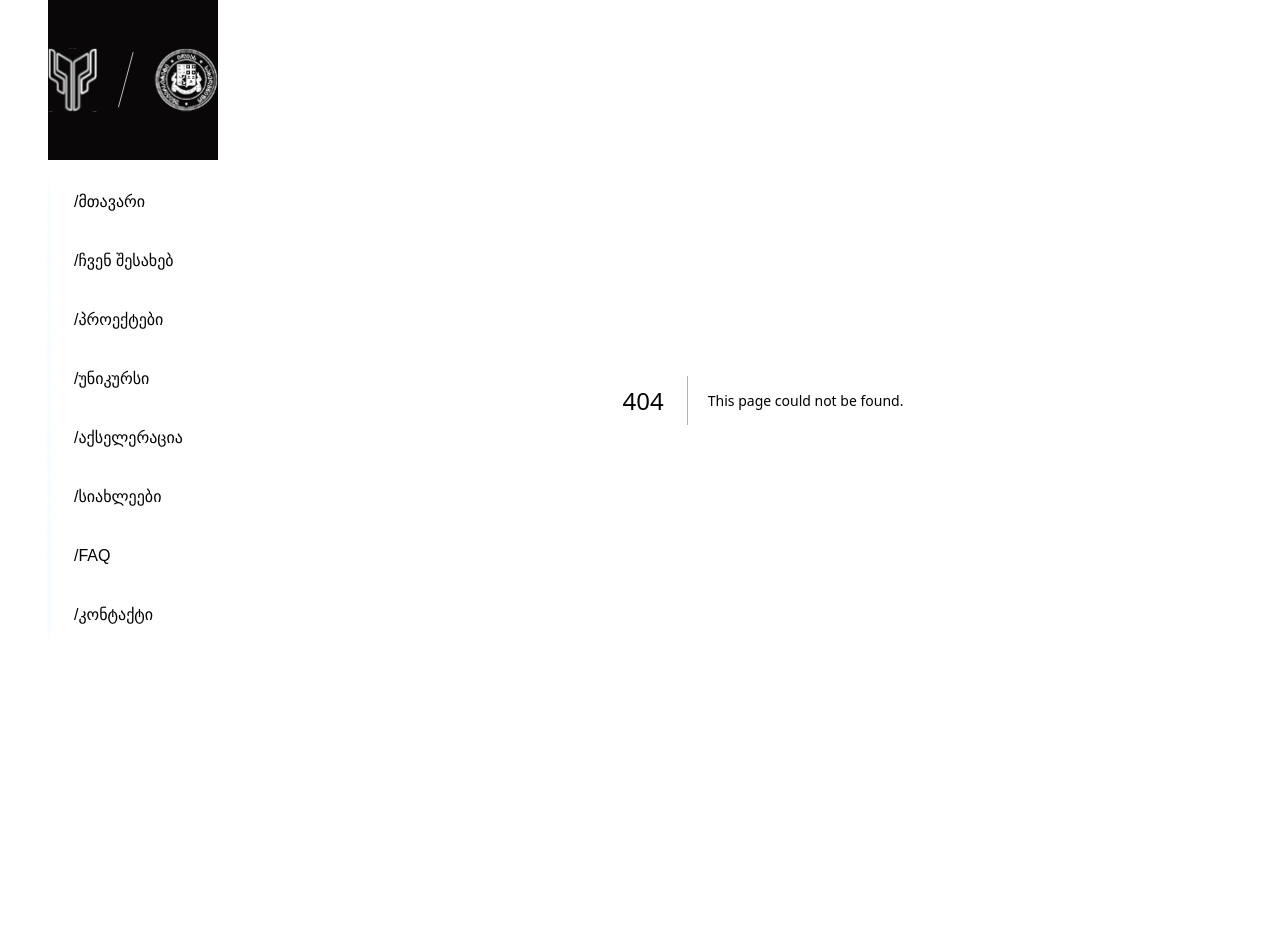
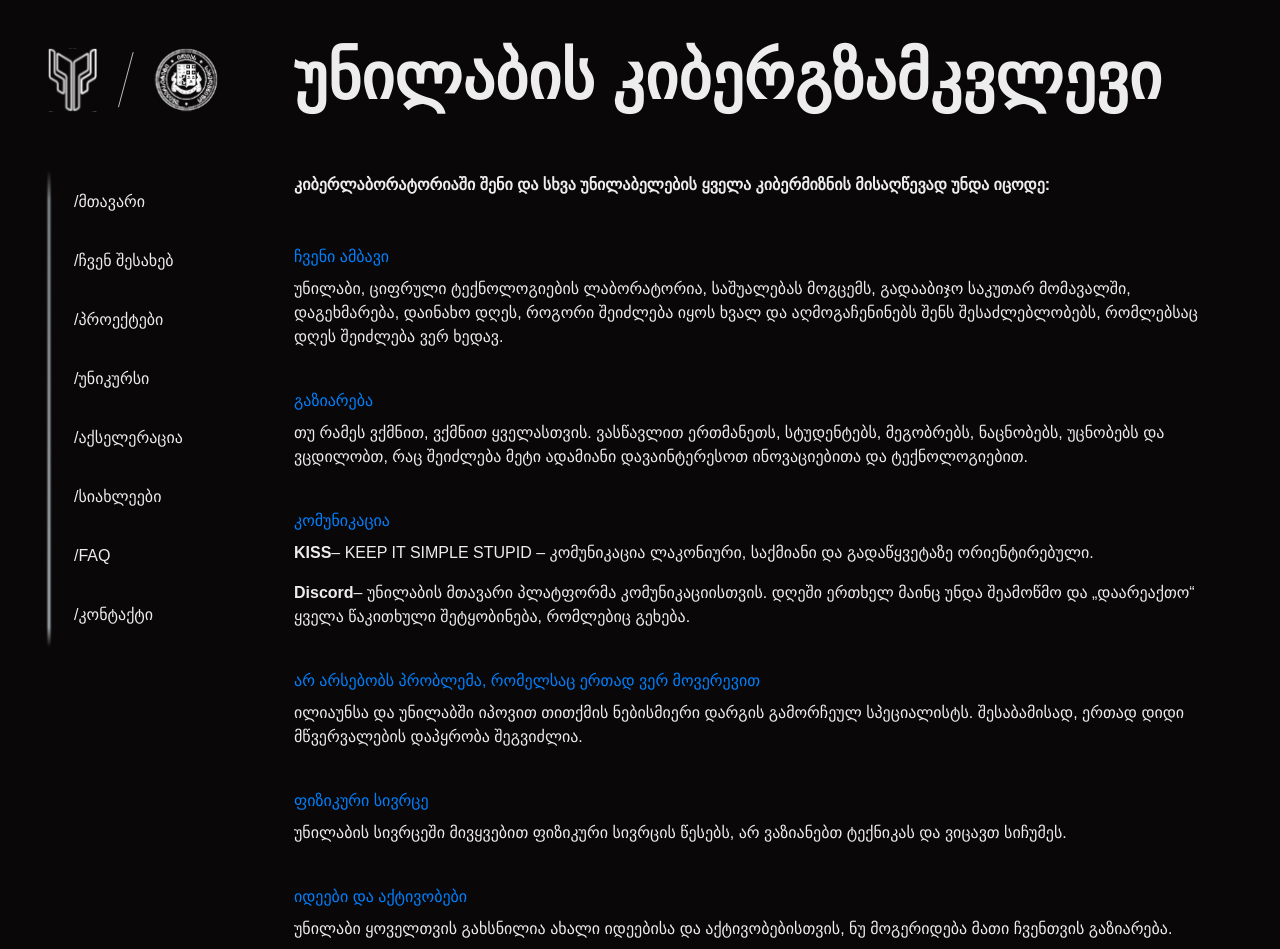
Before and after one commit to Mind1a/unilab-client, a Next.js app: page /roadmap in a window 1280 px wide. Before the commit this address had no page. Shown: the top 949 px of the page. Before the commit the page ends 800 px from the top, so only its background shows below. Built offline with nearby package versions, Linux system fonts and the light colour scheme; a web font is replaced by a local one.

Commit message:
feature/roadmap-page

```diff
--- /dev/null
+++ b/app/roadmap/page.tsx
@@ -0,0 +1,8 @@
+import RoadmapPage from "@features/roadmap/components/composites/RoadmapPage"
+import React from "react"
+
+function Roadmap() {
+  return <RoadmapPage></RoadmapPage>
+}
+
+export default Roadmap
--- /dev/null
+++ b/features/landing/data/roadmapData.tsx
@@ -0,0 +1,82 @@
+import React from "react"
+import { RoadmapAtricle } from "../types"
+
+export const RoadMapArticlesList: RoadmapAtricle[] = [
+  {
+    id: 1,
+    title: "ჩვენი ამბავი",
+    content: (
+      <span>
+        უნილაბი, ციფრული ტექნოლოგიების ლაბორატორია, საშუალებას მოგცემს,
+        გადააბიჯო საკუთარ მომავალში, დაგეხმარება, დაინახო დღეს, როგორი შეიძლება
+        იყოს ხვალ და აღმოგაჩენინებს შენს შესაძლებლობებს, რომლებსაც დღეს შეიძლება
+        ვერ ხედავ.
+      </span>
+    ),
+  },
+  {
+    id: 2,
+    title: "გაზიარება",
+    content: (
+      <span>
+        თუ რამეს ვქმნით, ვქმნით ყველასთვის. ვასწავლით ერთმანეთს, სტუდენტებს,
+        მეგობრებს, ნაცნობებს, უცნობებს და ვცდილობთ, რაც შეიძლება მეტი ადამიანი
+        დავაინტერესოთ ინოვაციებითა და ტექნოლოგიებით.
+      </span>
+    ),
+  },
+  {
+    id: 3,
+    title: "კომუნიკაცია",
+    content: (
+      <React.Fragment>
+        <span>
+          <strong>KISS</strong>
+           – KEEP IT SIMPLE STUPID – კომუნიკაცია ლაკონიური, საქმიანი და
+          გადაწყვეტაზე ორიენტირებული.
+        </span>
+        <span>
+          <strong>Discord</strong>
+           – უნილაბის მთავარი პლატფორმა კომუნიკაციისთვის. დღეში ერთხელ მაინც
+          უნდა შეამოწმო და „დაარეაქთო“ ყველა წაკითხული შეტყობინება, რომლებიც
+          გეხება.
+        </span>
+      </React.Fragment>
+    ),
+  },
+  {
+    id: 4,
+    title: "არ არსებობს პრობლემა, რომელსაც ერთად ვერ მოვერევით",
+    content: (
+      <span>
+        ილიაუნსა და უნილაბში იპოვით თითქმის ნებისმიერი დარგის გამორჩეულ
+        სპეციალისტს. შესაბამისად, ერთად დიდი მწვერვალების დაპყრობა შეგვიძლია.
+      </span>
+    ),
+  },
+  {
+    id: 5,
+    title: "ფიზიკური სივრცე",
+    content: (
+      <span>
+        უნილაბის სივრცეში მივყვებით ფიზიკური სივრცის წესებს, არ ვაზიანებთ
+        ტექნიკას და ვიცავთ სიჩუმეს.
+      </span>
+    ),
+  },
+  {
+    id: 6,
+    title: "იდეები და აქტივობები",
+    content: (
+      <span className="flex flex-col gap-[8px]">
+        <span>
+          უნილაბი ყოველთვის გახსნილია ახალი იდეებისა და აქტივობებისთვის, ნუ
+          მოგერიდება მათი ჩვენთვის გაზიარება.
+        </span>
+        <b>
+          გახსოვდეს: უნილაბში სწორი და არასწორი, სულელური იდეები არ არსებობს!
+        </b>
+      </span>
+    ),
+  },
+]
--- /dev/null
+++ b/features/roadmap/components/composites/RoadmapPage.tsx
@@ -0,0 +1,26 @@
+import { RoadMapArticlesList } from "@features/landing/data/roadmapData"
+import React from "react"
+import RoadmapArticle from "../primitives/RoadmapArticle"
+import RoadmapHeroArticle from "../primitives/RoadmapHeroArticle"
+
+function RoadmapPage() {
+  return (
+    <div className="mt-[29px] flex flex-col">
+      <RoadmapHeroArticle></RoadmapHeroArticle>
+
+      <section className="flex flex-col gap-[40px]">
+        {RoadMapArticlesList.map((article) => {
+          return (
+            <RoadmapArticle
+              key={article.id}
+              title={article.title}
+              content={article.content}
+            ></RoadmapArticle>
+          )
+        })}
+      </section>
+    </div>
+  )
+}
+
+export default RoadmapPage
--- /dev/null
+++ b/features/roadmap/components/primitives/RoadmapArticle.tsx
@@ -0,0 +1,16 @@
+import { RoadmapPageProps } from "@features/landing/types"
+
+function RoadmapArticle({ title, content }: RoadmapPageProps) {
+  return (
+    <article>
+      <h4 className="font-case mb-[8px] text-[16px] font-[500] text-[#0080FF]">
+        {title}
+      </h4>
+      <p className="font-case flex flex-col gap-[16px] leading-[24px]">
+        {content}
+      </p>
+    </article>
+  )
+}
+
+export default RoadmapArticle
--- /dev/null
+++ b/features/roadmap/components/primitives/RoadmapHeroArticle.tsx
@@ -0,0 +1,16 @@
+function RoadmapHeroArticle() {
+  return (
+    <article>
+      {/* max-sm:pr-[8px] რომ ტექსტი დაივრაპოს < 440px*/}
+      <h1 className="font-case mb-[48px] text-[64px] font-[900] max-lg:text-[42px] max-sm:pr-[8px] max-sm:text-[24px]">
+        უნილაბის კიბერგზამკვლევი
+      </h1>
+      <p className="mb-[48px] text-[16px] leading-[24px] font-[900]">
+        კიბერლაბორატორიაში შენი და სხვა უნილაბელების ყველა კიბერმიზნის
+        მისაღწევად უნდა იცოდე:
+      </p>
+    </article>
+  )
+}
+
+export default RoadmapHeroArticle
```
Also changed, not shown: features/landing/types.ts (+9 -0 lines).
